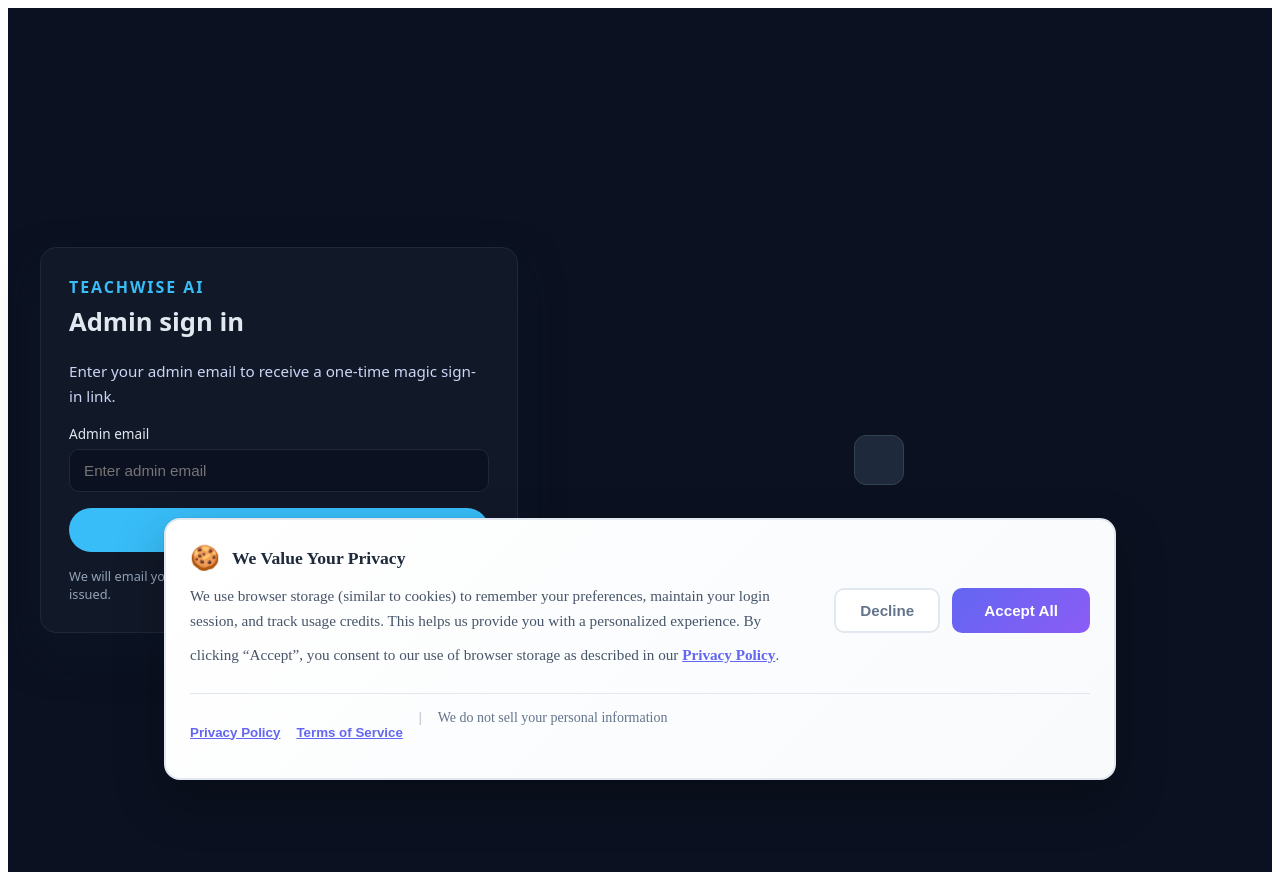
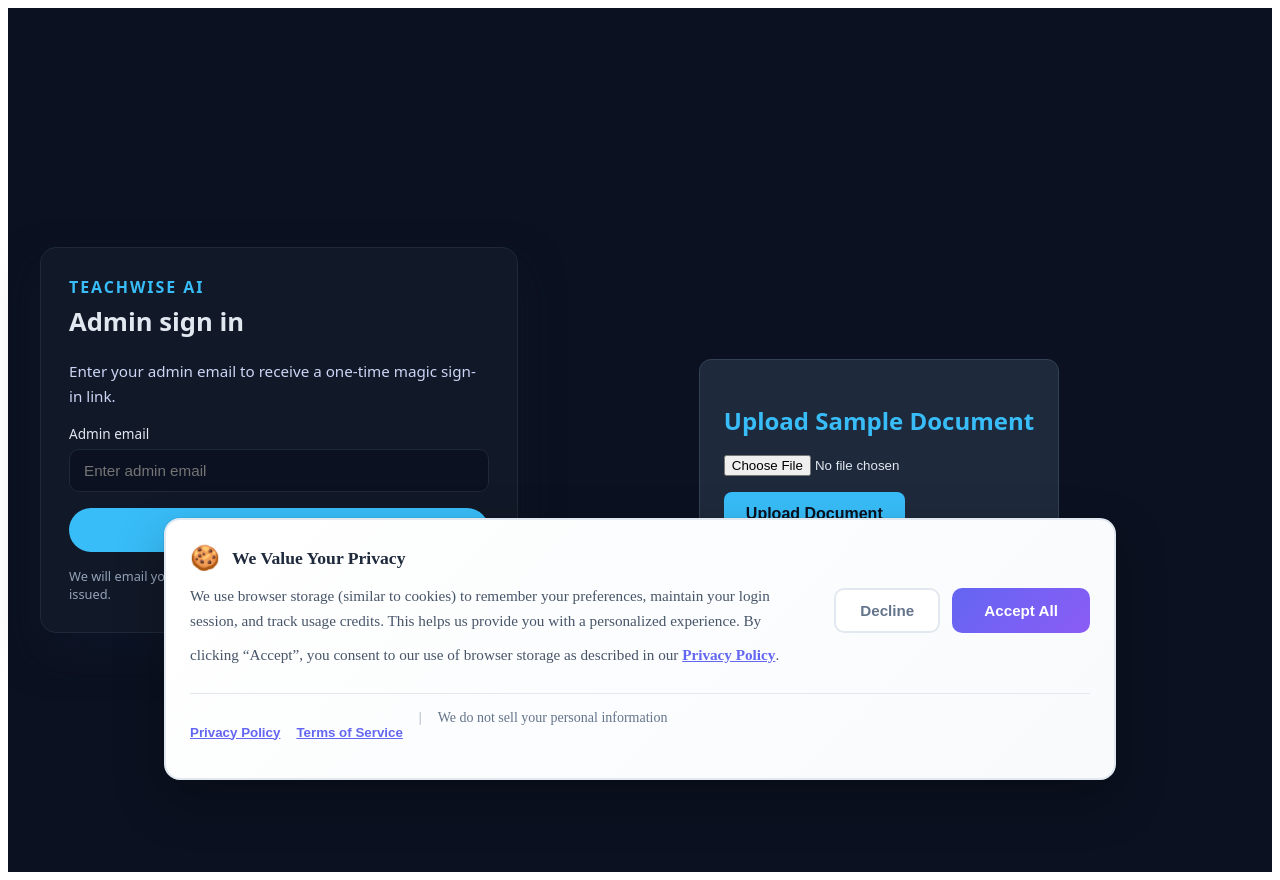
Before and after one commit to krishnamathi2/teachwiseai.mpaiapps.com, a Next.js app: page /admin in a window 1280 px wide. Built offline with nearby package versions, Linux system fonts and the light colour scheme; no server answers.

Commit message:
Deploy: 2025-12-25 17:28

```diff
--- a/pages/admin/index.jsx
+++ b/pages/admin/index.jsx
@@ -863,6 +863,57 @@
         marginLeft: 'auto',
         marginRight: 'auto',
       }}>
+        <h2 style={{ color: '#38bdf8', marginBottom: 16 }}>Upload Sample Document</h2>
+        <form
+          onSubmit={async e => {
+            e.preventDefault();
+            const fileInput = e.target.elements.sampleDoc;
+            if (fileInput && fileInput.files && fileInput.files[0]) {
+              const file = fileInput.files[0];
+              const filePath = `${Date.now()}_${file.name}`;
+              try {
+                const { data, error } = await supabase.storage
+                  .from('sample-documents')
+                  .upload(filePath, file, {
+                    cacheControl: '3600',
+                    upsert: false,
+                  });
+                if (error) {
+                  alert('Upload failed: ' + error.message);
+                } else {
+                  alert('File uploaded successfully!');
+                }
+              } catch (err) {
+                alert('Unexpected error: ' + err.message);
+              }
+            }
+          }}
+        >
+          <input
+            type="file"
+            id="sampleDoc"
+            name="sampleDoc"
+            accept=".pdf,.doc,.docx,.ppt,.pptx,.txt,.jpg,.png,.jpeg,.xls,.xlsx,.csv,.zip"
+            style={{ marginBottom: 16, color: '#e2e8f0' }}
+            required
+          />
+          <br />
+          <button
+            type="submit"
+            style={{
+              padding: '10px 22px',
+              borderRadius: '8px',
+              background: '#38bdf8',
+              color: '#0b1120',
+              fontWeight: 600,
+              fontSize: '1rem',
+              border: 'none',
+              cursor: 'pointer',
+            }}
+          >
+            Upload Document
+          </button>
+        </form>
       </div>
     </div>
   );
```
